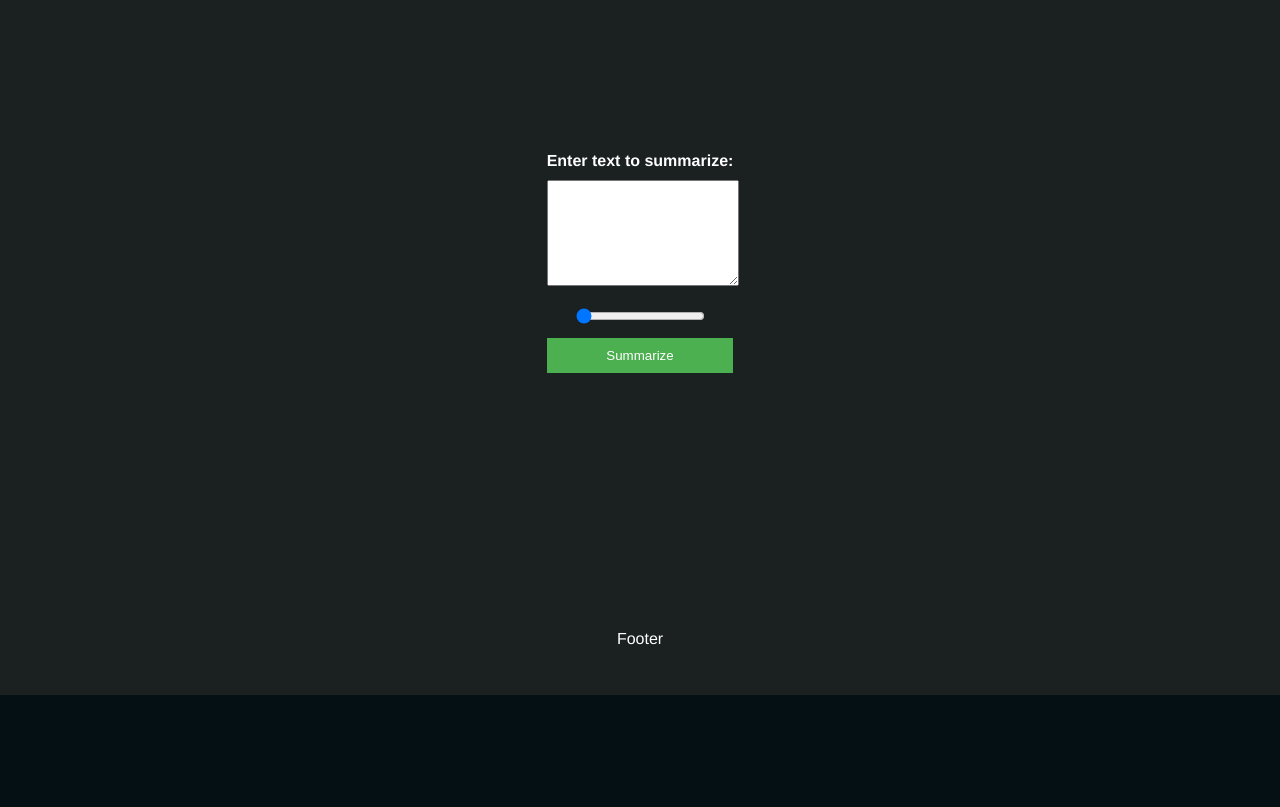
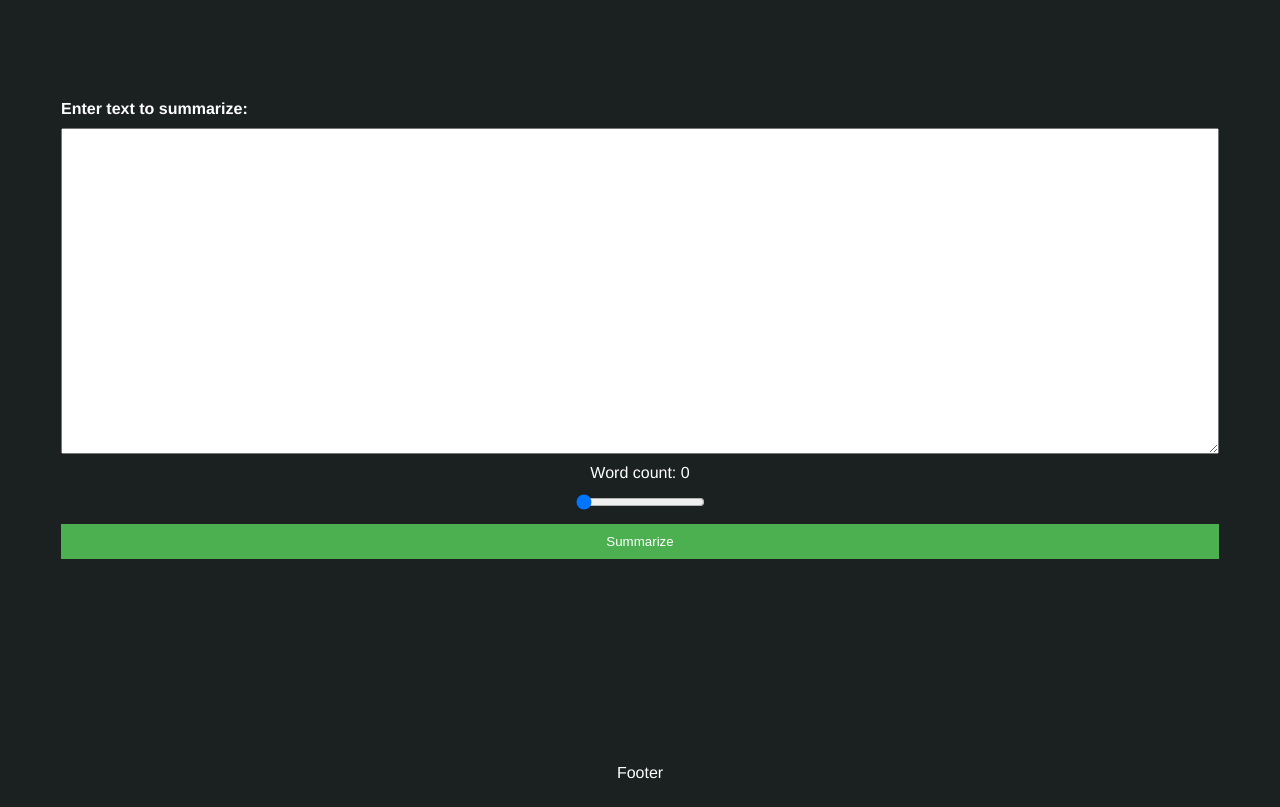
Before and after one commit to EbodShojaei/NoteFi, a website: page app/html/index.html in a window 1280 px wide. Shown: the part 105-912 px from the top of the page. Before the commit the page ends 800 px from the top, so only its background shows below. Drawn offline with Linux system fonts and the light colour scheme; files that its build step writes are made by us from their sources; files whose address does not match are found by name.

```diff
--- a/app/html/index.html
+++ b/app/html/index.html
@@ -19,7 +19,7 @@
       <form id="summarize-form">
         <label for="text-input">Enter text to summarize:</label>
         <textarea id="text-input" name="text"></textarea>
-        <div id="word-count"></div>
+        <div id="word-count">Word count: 0</div>
         <div id="slider"></div>
         <button type="submit">Summarize</button>
       </form>
--- a/public/css/style.css
+++ b/public/css/style.css
@@ -2,18 +2,19 @@
   background-color: #051014;
   color: white;
   font-family: Helvetica, Arial, sans-serif;
-    margin: 0;
+  margin: 0 !important;
 }
 
 #container {
   display: grid;
-    grid-template-columns: 100vw;
+  grid-template-columns: 100%;
   grid-template-rows: 10vh repeat(auto, 1fr) 10vh;
   grid-auto-flow: row dense;
-    min-height: 100vh; /* Added this line to set minimum height of container to 100vh */
+  min-height: 100vh;
+  /* Added this line to set minimum height of container to 100vh */
 }
 
-  #container > div {
+#container>div {
   background-color: #1b2021;
   display: grid;
   align-items: center;
@@ -54,8 +55,13 @@
 }
 
 @keyframes spin {
-    0% { transform: rotate(0deg); }
-    100% { transform: rotate(360deg); }
+  0% {
+    transform: rotate(0deg);
+  }
+
+  100% {
+    transform: rotate(360deg);
+  }
 }
 
 #summary {
@@ -64,7 +70,8 @@
 
 #footer {
   grid-column: 1 / -1;
-    grid-row: auto / span 1; /* Modified this line to set footer to the last row */
+  grid-row: auto / span 1;
+  /* Modified this line to set footer to the last row */
   display: grid;
   padding: 2%;
 }
@@ -81,8 +88,8 @@
 }
 
 textarea {
-    width: 100%;
-    height: 100px;
+  width: 90vw;
+  height: 40vh;
   resize: vertical;
 }
 
```
Also changed, not shown: NoteFi.js (+5 -5 lines). Lines whose indentation alone changed are shown as unchanged.
